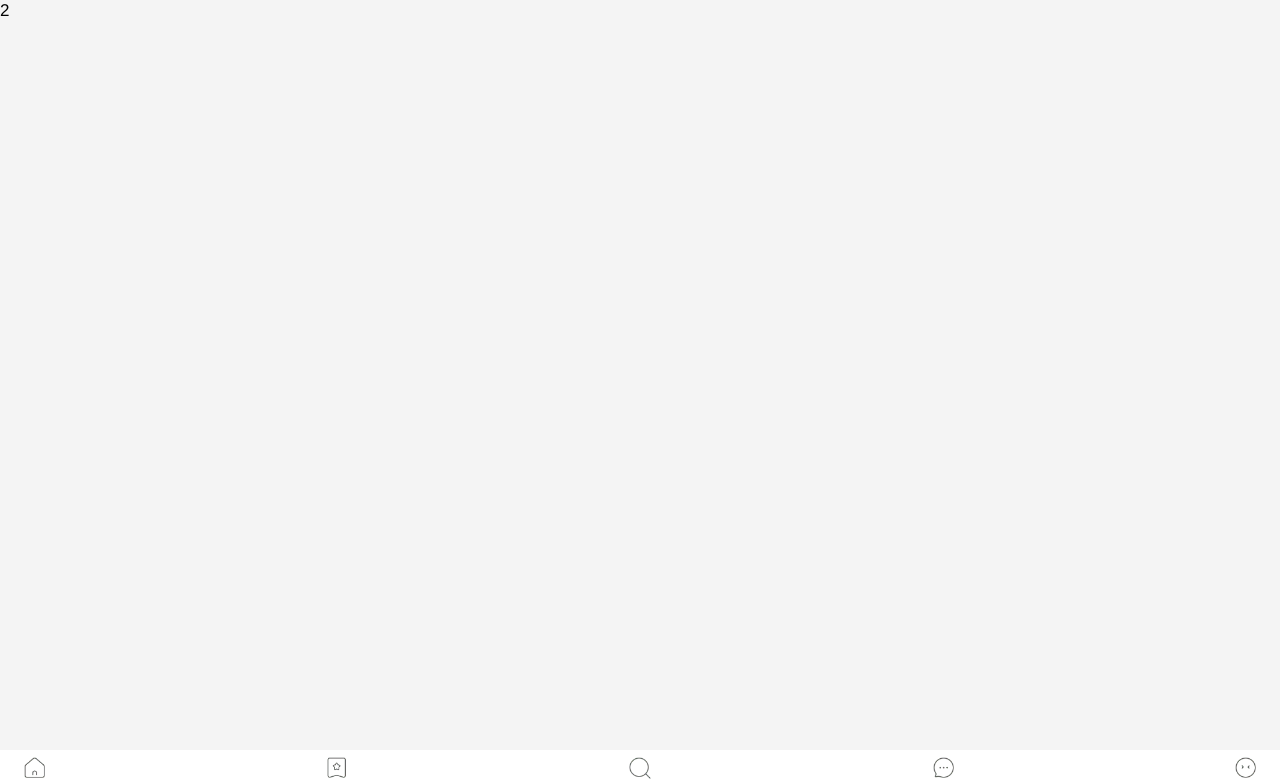
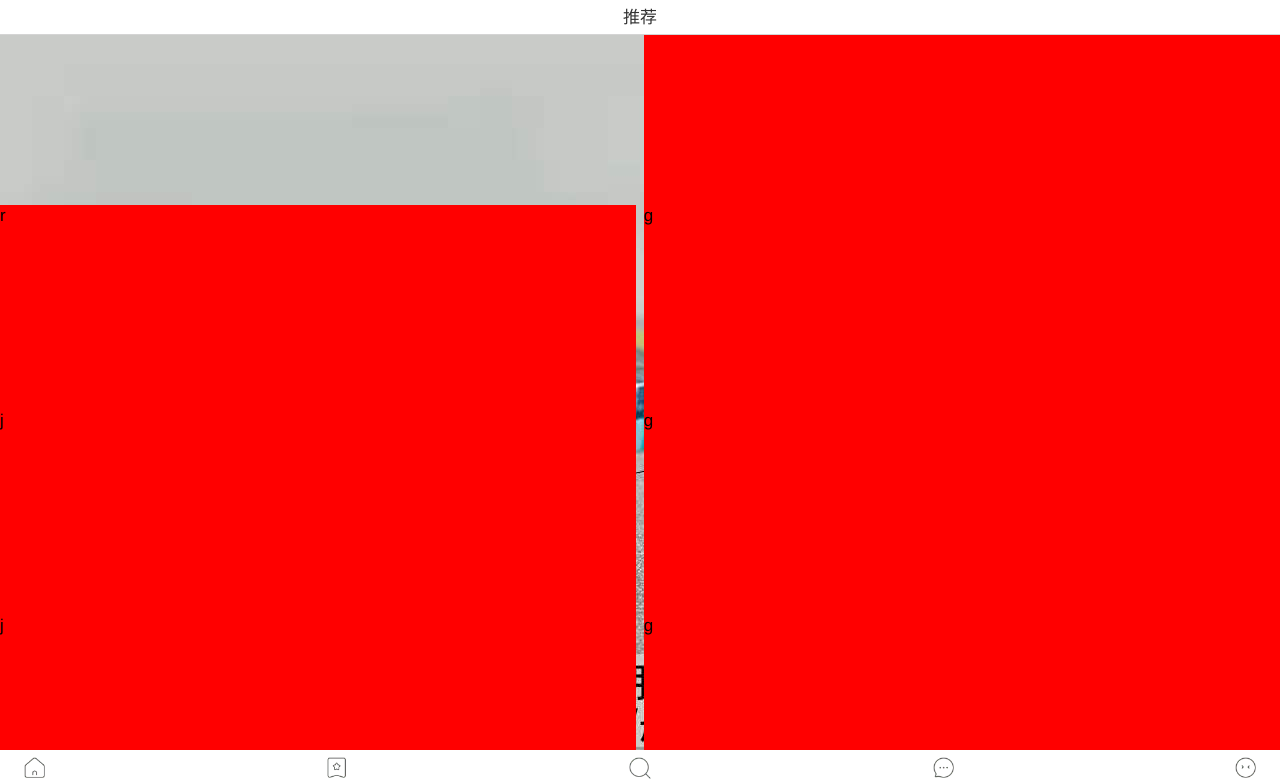
Before and after one commit to Qiao-dalao/Qiao, a plain HTML site: page 第二阶段作业/Personal.html in a window 1280 px wide. Both pictures are taken after a click on the item "推荐". Shown: the top 783 px of the page. Drawn offline with Linux system fonts and the light colour scheme.

Commit message:
提交recommend

```diff
--- a/第二阶段作业/Personal.html
+++ b/第二阶段作业/Personal.html
@@ -7,6 +7,7 @@
     <script src="js/mui.min.js"></script>
     <link href="css/mui.min.css" rel="stylesheet"/>
 	<link rel="stylesheet" type="text/css" href="css/css-person.css"/>
+	<link rel="stylesheet" href="css/css-recommend.css">
     <script type="text/javascript" charset="utf-8">
       	mui.init();
     </script>
@@ -25,7 +26,49 @@
 		1
 	</div>
 	<div id="recommend" class="block">
-		2
+		<div class="recommend-top">
+			<p>推荐</p>
+		</div>
+		<div class="recommend-big-div" style="display: flex;justify-content: space-between">
+			<div class="recommend-div">
+				<div class="recommend-div-img">
+					<img src="image/image-recommend/1.jpg">
+				</div>
+				<div>
+					<p>高情商聊天别输在不会表达</p>
+					<p><span>退货包运费</span><span>满34返2</span></p>
+					<p><span>￥5.2</span><span>已拼1.2万件</span><span></span></p>
+				</div>
+			</div>
+			<div class="recommend-div">
+				q
+			</div>
+			<div class="recommend-div">
+				r
+			</div>
+			<div class="recommend-div">
+				g
+			</div>
+			<div class="recommend-div">
+				j
+			</div>
+			<div class="recommend-div">
+				g
+			</div>
+			<div class="recommend-div">
+				j
+			</div>
+			<div class="recommend-div">
+				g
+			</div>
+			<div class="recommend-div">
+				j
+			</div>
+			<div class="recommend-div">
+				j
+			</div>
+		</div>
+
 	</div>
 	<div id="search" class="block">
 		3
--- /dev/null
+++ b/第二阶段作业/css/css-recommend.css
@@ -0,0 +1,26 @@
+.recommend-top{
+    width: 100%;
+    background:#fff;
+    height: 3.5rem;
+    text-align:center;
+    line-height:3.5rem;
+    border-bottom:1px solid #d4d4d4;
+    position:fixed;
+}
+.recommend-top p{
+    font-size:17px;
+    color:#323232;
+}
+.recommend-div{
+    width:49.7%;
+    height:20.5rem;
+    background:red;
+
+}
+.recommend-big-div{
+    width:100%;
+    height:100%;
+    display:flex;
+    justify-content: space-between;
+    flex-wrap:wrap;
+}
```
Also changed, not shown: 第二阶段作业/image/image-recommend/1.jpg (added), 第二阶段作业/image/image-recommend/2.jpg (added), 第二阶段作业/image/image-recommend/3.jpg (added), 第二阶段作业/image/image-recommend/4.jpg (added), 第二阶段作业/image/image-recommend/5.jpg (added), 第二阶段作业/image/image-recommend/6.jpg (added), 第二阶段作业/image/image-recommend/7.jpg (added), 第二阶段作业/image/image-recommend/8.jpg (added), 第二阶段作业/image/image-recommend/9.jpg (added).
